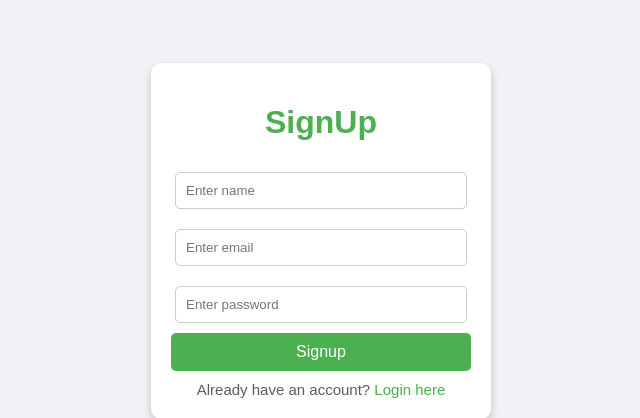
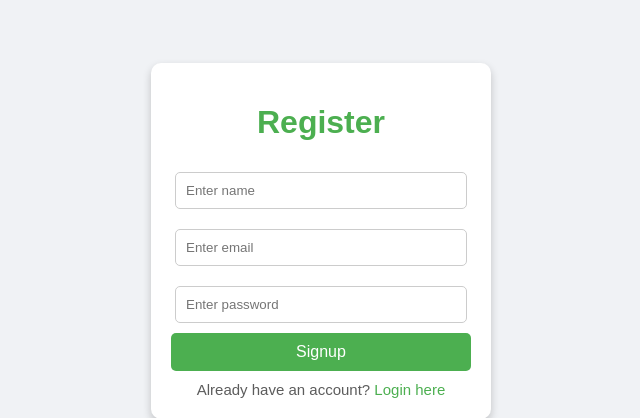
Before and after one commit to manidasari27/image-reader, a Flask app: page / in a window 1280 px wide. Shown: the part 159-577 px from the top of the page, without its empty margins (319-959 px from the left). Run offline with Flask 3, Linux system fonts and the light colour scheme.

Commit message:
update_signup

```diff
--- a/templates/signup.html
+++ b/templates/signup.html
@@ -56,7 +56,7 @@
 <body>
     <div class="container">
         <!-- <img src="https://via.placeholder.com/100" alt="Logo"> -->
-        <h1 style="color: #4CAF50;">SignUp</h1>
+        <h1 style="color: #4CAF50;">Register</h1>
         <form method="post" action='/'>
             <input type="text" name="name" placeholder="Enter name" required>
             <input type="email" name="email" placeholder="Enter email" required>
```
